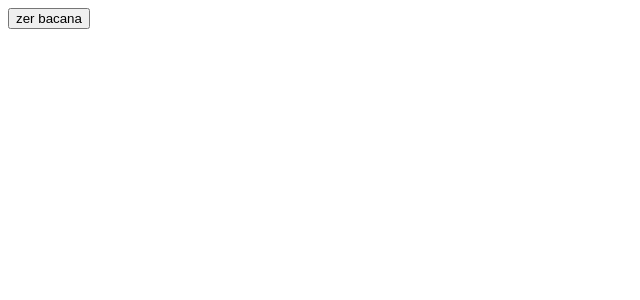
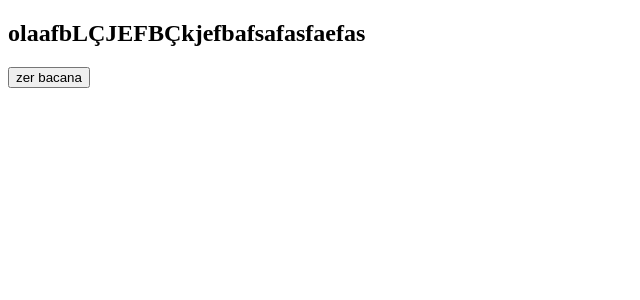
Before and after one commit to Diogo-Augusto14/projeto_rocketset, a Next.js app: page / in a window 1280 px wide. Shown: the top 300 px of the page, without its empty margins (0-640 px from the left). Built offline with nearby package versions, Linux system fonts and the light colour scheme.

Commit message:
Funcionalidade: Ajustes no layout do cabeçalho e rodapé, adição da seção Hero

```diff
--- /dev/null
+++ b/src/components/Hero/hero.tsx
@@ -0,0 +1,42 @@
+export const HeroSection = () => {
+return (
+    <section className="w-screen min-h-[700] relative z-10 justify-center text-center">
+    <h2 className="text-white">olaafbLÇJEFBÇkjefbafsafasfaefas</h2>
+
+
+
+
+
+
+
+
+
+
+
+
+
+
+
+
+
+
+
+
+
+
+
+
+
+
+
+
+
+
+
+
+
+
+
+    </section>
+)
+}
--- a/src/components/footer/footer.tsx
+++ b/src/components/footer/footer.tsx
@@ -7,7 +7,7 @@ export const Footer = () => {
     // mudei h-12 para h-24
     <footer className="border-t bg-gray-500">
       <div className="flex h-full items-center justify-center">
-        <div className="flex flex-col md:flex-row justify-between ms:justify-start gap-8 py-8">
+        <div className="flex flex-col md:flex-row justify-between ms:justify-start ">
           <Logo />
           <nav className="flex flex-col md:flex-row items-center gap-4 text-sm text-blue-100">
             <Link href="/termos"className="hover:text-blue-200">termos de uso</Link>
--- a/src/components/header.tsx
+++ b/src/components/header.tsx
@@ -10,10 +10,10 @@ export const Header = () => {
 
   return (
     <header
-      className="fixed top-0 z-50 w-full border-b border-border bg-cyan-100 backdrop-blur supports-[backdrop-filter]:bg-background/60"
+      className="border-b bg-gray-500"
     >
-      <div className="mx-auto max-w-7xl px-4 sm:px-6 lg:px-8">
-        <div className="flex h-16 items-center justify-between">
+      <div className="flex h-full items-center justify-center">
+        <div className="flex h-auto items-center justify-between">
           <Logo />
 
           <nav className="flex items-center gap-6">
--- a/src/components/layout/layout.tsx
+++ b/src/components/layout/layout.tsx
@@ -12,7 +12,7 @@ export const Layout = ({ children }: LayoutProps) => {
   return (
     <div className={`${inter.className} relative flex min-h-screen flex-col dark `}>
       <Header />
-      <main className="flex-1 flex flex-col mb-12">
+      <main className="flex-1 flex flex-col mb-1">
         {children}
       </main>
       <Footer />
--- a/src/pages/index.tsx
+++ b/src/pages/index.tsx
@@ -1,12 +1,12 @@
 import { Header } from "@/components/header";
+import { HeroSection } from "@/components/Hero/hero";
 import { Button } from "@/components/ui/button";
 
 export default function Page() {
   return (
-    <div className="grid grid-rows-[20px_1fr_20px] items-center justify-items-center min-h-screen p-8 pb-20 gap-16 sm:p-20">
-      <main>
-<Button>zer bacana</Button>
-      </main>
+    <div className="">
+        <HeroSection />
+        <Button>zer bacana</Button>
     </div>
   );
 }
```
